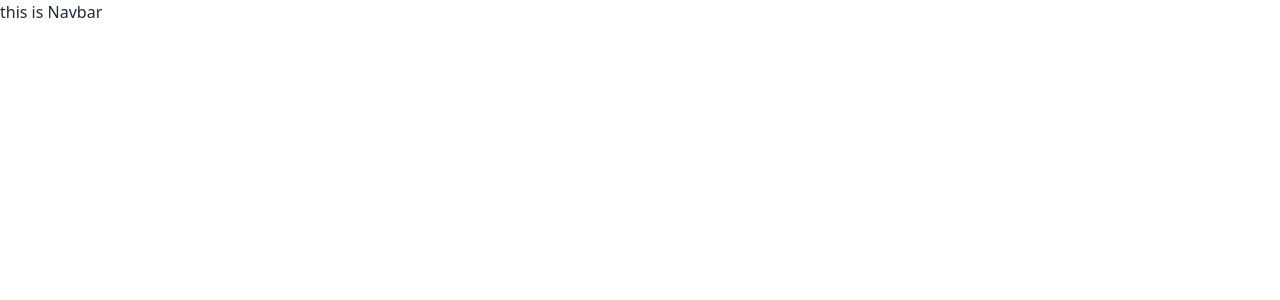
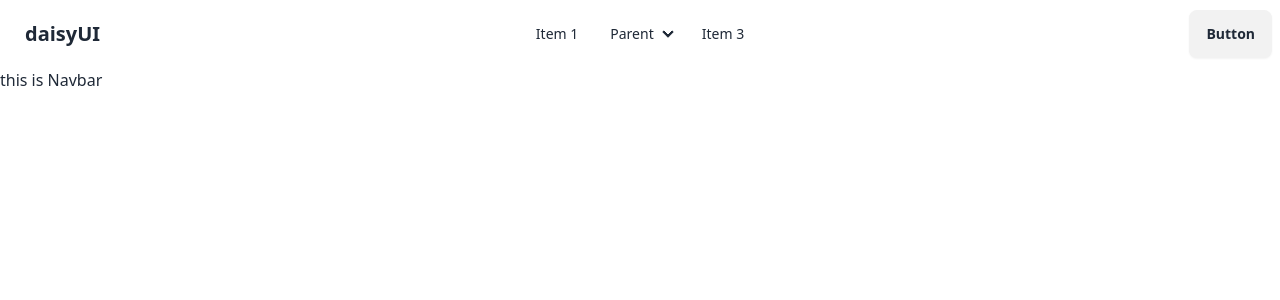
Before and after one commit to RaihanSoft/thematic-web, a React (Vite) app: page / in a window 1280 px wide. Shown: the top 300 px of the page. Built offline with nearby package versions, Linux system fonts and the light colour scheme.

Commit message:
Add again basic Navbar

```diff
--- a/src/Components/Navbar/Navbar.jsx
+++ b/src/Components/Navbar/Navbar.jsx
@@ -1,9 +1,79 @@
-import React from 'react';
+import React from "react";
 
 const Navbar = () => {
   return (
     <div>
-
+      <div className="navbar bg-base-100">
+        <div className="navbar-start">
+          <div className="dropdown">
+            <div tabIndex={0} role="button" className="btn btn-ghost lg:hidden">
+              <svg
+                xmlns="http://www.w3.org/2000/svg"
+                className="h-5 w-5"
+                fill="none"
+                viewBox="0 0 24 24"
+                stroke="currentColor"
+              >
+                <path
+                  strokeLinecap="round"
+                  strokeLinejoin="round"
+                  strokeWidth="2"
+                  d="M4 6h16M4 12h8m-8 6h16"
+                />
+              </svg>
+            </div>
+            <ul
+              tabIndex={0}
+              className="menu menu-sm dropdown-content bg-base-100 rounded-box z-[1] mt-3 w-52 p-2 shadow"
+            >
+              <li>
+                <a>Item 1</a>
+              </li>
+              <li>
+                <a>Parent</a>
+                <ul className="p-2">
+                  <li>
+                    <a>Submenu 1</a>
+                  </li>
+                  <li>
+                    <a>Submenu 2</a>
+                  </li>
+                </ul>
+              </li>
+              <li>
+                <a>Item 3</a>
+              </li>
+            </ul>
+          </div>
+          <a className="btn btn-ghost text-xl">daisyUI</a>
+        </div>
+        <div className="navbar-center hidden lg:flex">
+          <ul className="menu menu-horizontal px-1">
+            <li>
+              <a>Item 1</a>
+            </li>
+            <li>
+              <details>
+                <summary>Parent</summary>
+                <ul className="p-2">
+                  <li>
+                    <a>Submenu 1</a>
+                  </li>
+                  <li>
+                    <a>Submenu 2</a>
+                  </li>
+                </ul>
+              </details>
+            </li>
+            <li>
+              <a>Item 3</a>
+            </li>
+          </ul>
+        </div>
+        <div className="navbar-end">
+          <a className="btn">Button</a>
+        </div>
+      </div>
     </div>
   );
 };
```
